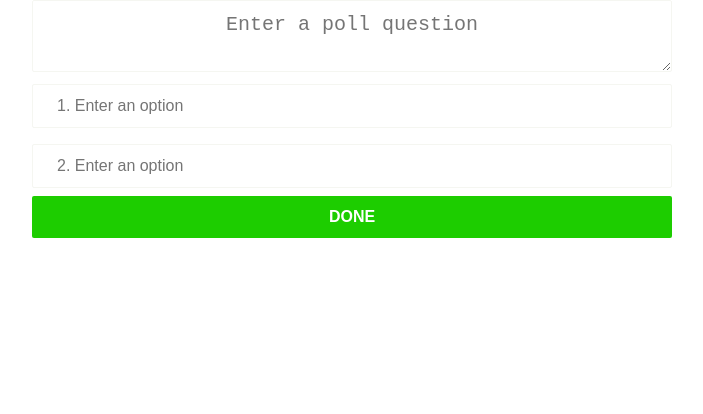
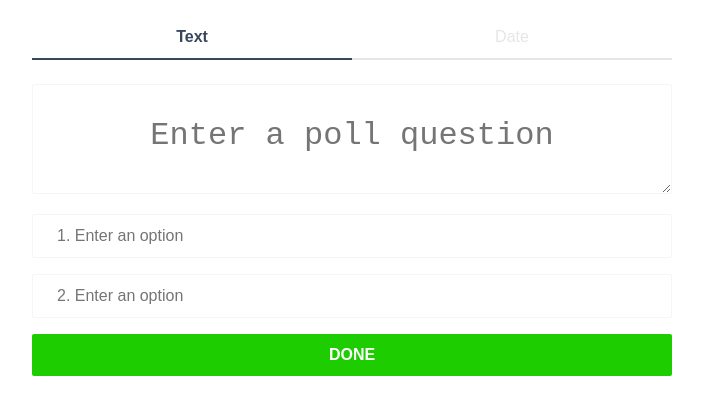
Before and after one commit to khiet/poll, a React app: page /poll/1 in a window 1280 px wide. Shown: the top 414 px of the page, without its empty margins (288-991 px from the left). Built offline with nearby package versions, Linux system fonts and the light colour scheme.

Commit message:
add switcher

```diff
--- a/src/components/UI/Button/Button.js
+++ b/src/components/UI/Button/Button.js
@@ -1,8 +1,8 @@
 import React from 'react';
 import styles from './Button.css';
 
-const Button = (props) => {
+const button = (props) => {
   return <button className={styles.Button}>{props.label}</button>;
 };
 
-export default Button;
+export default button;
--- a/src/components/UI/Input/Input.js
+++ b/src/components/UI/Input/Input.js
@@ -1,7 +1,7 @@
 import React from 'react';
 import styles from './Input.css';
 
-const Input = (props) => {
+const input = (props) => {
   return(
     <input
       type='text'
@@ -13,4 +13,4 @@ const Input = (props) => {
   );
 };
 
-export default Input;
+export default input;
--- /dev/null
+++ b/src/components/UI/Switcher/Switcher.css
@@ -0,0 +1,20 @@
+.Switcher {
+  display: flex;
+  justify-content: space-between;
+}
+
+.Option {
+  box-sizing: border-box;
+  padding: 0.75rem 1.5rem;
+  font-size: 1rem;
+  color: #e6e6e6;
+  border-bottom: 2px solid #e6e6e6;
+}
+
+.Active {
+  composes: Option;
+
+  font-weight: bold;
+  color: #39475d;
+  border-bottom: 2px solid #39475d;
+}
--- /dev/null
+++ b/src/components/UI/Switcher/Switcher.js
@@ -0,0 +1,13 @@
+import React from 'react';
+import styles from './Switcher.css';
+
+const switcher = (props) => {
+  return(
+    <div className={styles.Switcher}>
+      <div className={styles.Active}>Text</div>
+      <div className={styles.Option}>Date</div>
+    </div>
+  );
+};
+
+export default switcher;
--- a/src/components/UI/TextArea/TextArea.css
+++ b/src/components/UI/TextArea/TextArea.css
@@ -1,8 +1,8 @@
 .TextArea {
-  padding: 0.75rem 1.5rem;
+  box-sizing: border-box;
+  padding-top: 2rem;
   border: 1px solid #f5f6f1;
-  font-size: 1.25rem;
   border-radius: 2px;
   text-align: center;
-  box-sizing: border-box;
+  font-size: 2rem;
 }
--- a/src/components/UI/TextArea/TextArea.js
+++ b/src/components/UI/TextArea/TextArea.js
@@ -2,7 +2,7 @@ import React from 'react';
 
 import styles from './TextArea.css';
 
-const TextArea = (props) => {
+const textArea = (props) => {
   return(
     <textarea className={styles.TextArea}
       onChange={props.changed}
@@ -11,4 +11,4 @@ const TextArea = (props) => {
   );
 };
 
-export default TextArea;
+export default textArea;
--- a/src/containers/Poll.css
+++ b/src/containers/Poll.css
@@ -1,12 +1,9 @@
-.Poll form {
+.Poll {
   width: 50%;
   margin: auto;
 }
 
-.Poll form input {
+.Poll * {
+  width: 100%;
   margin: 0.5rem 0;
 }
-
-.Poll form textarea, .Poll form input, .Poll form button {
-  width: 100%;
-}
--- a/src/containers/poll.js
+++ b/src/containers/poll.js
@@ -1,5 +1,6 @@
 import React, { Component } from 'react';
 
+import Switcher from '../components/UI/Switcher/Switcher';
 import Option from '../components/Option';
 import Button from '../components/UI/Button/Button';
 import TextArea from '../components/UI/TextArea/TextArea';
@@ -81,6 +82,7 @@ class Poll extends Component {
 
     return(
       <div className={styles.Poll}>
+        <Switcher />
         <form onSubmit={this.createPoll}>
           <TextArea placeholder='Enter a poll question' changed={this.titleChanged} />
           {optionsToRender}
```
